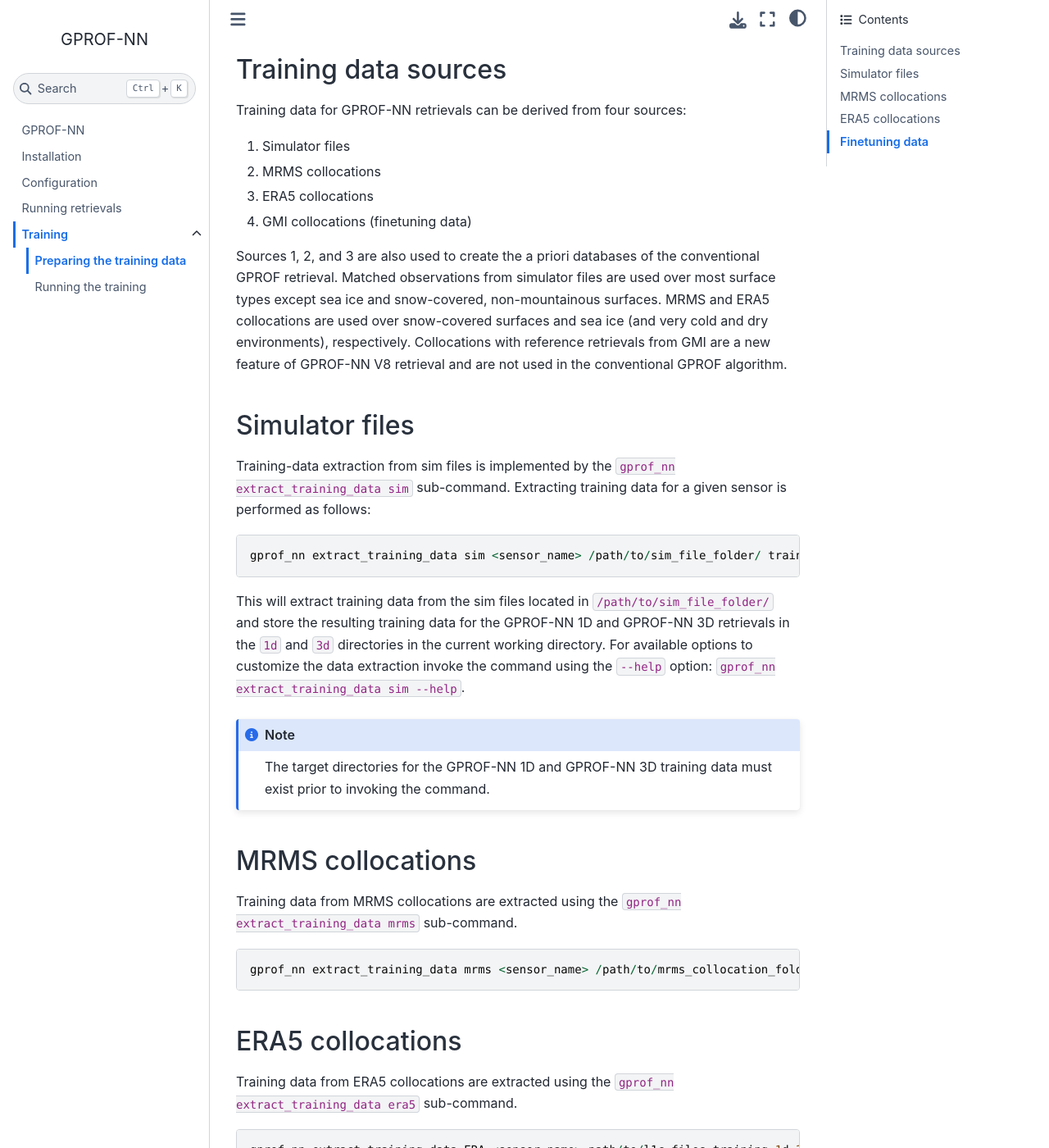
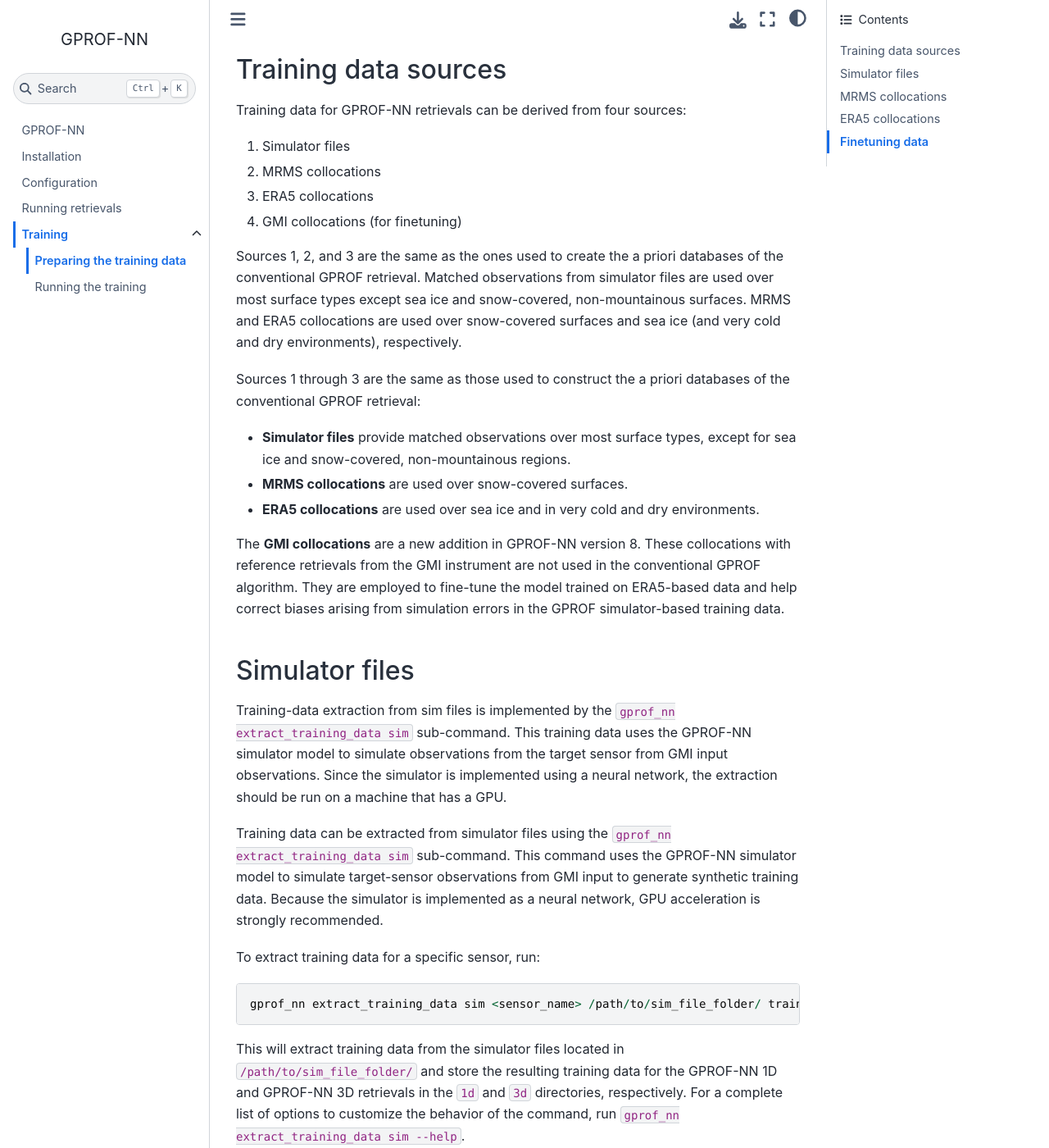
Before and after one commit to simonpf/gprof_nn, a Jupyter Book: the page built from docs/training_data.md, in a window 1280 px wide and 1400 px high, scrolled down 191 px. Shown: the whole window at 82% size. Built offline with Jupyter Book 1.0.4 settings and Sphinx 7.4.7 and the Sphinx Book theme 1.1.4, drawn with Linux system fonts in a browser that asks for light colours; some of the changed text lies outside the part shown.

`````diff
--- a/docs/training_data.md
+++ b/docs/training_data.md
@@ -1,6 +1,6 @@
 # Preparing the training data
 
-Training retrieval models for the GPROF-NN retrieval requires the preparation of sensor-specific training data. This training data can be extracted using the ``gprof_nn extract_training_data`` command.
+This section describes how to generate the sensor-specific training data for the GPROF-NN retrieval. The training data for each sensor is comprised of subsets extracted from different sources using the ``gprof_nn extract_training_data`` command.
 
 ## Training data sources
 
@@ -9,38 +9,52 @@
 1. Simulator files
 2. MRMS collocations
 3. ERA5 collocations
-4. GMI collocations (finetuning data)
+4. GMI collocations (for finetuning)
 
-Sources 1, 2, and 3 are also used to create the a priori databases of the
+Sources 1, 2, and 3 are the same as the ones used to create the a priori databases of the
 conventional GPROF retrieval. Matched observations from simulator files are used
 over most surface types except sea ice and snow-covered, non-mountainous
 surfaces. MRMS and ERA5 collocations are used over snow-covered surfaces and sea
-ice (and very cold and dry environments), respectively. Collocations with
-reference retrievals from GMI are a new feature of GPROF-NN V8 retrieval and are
-not used in the conventional GPROF algorithm.
+ice (and very cold and dry environments), respectively.
+
+Sources 1 through 3 are the same as those used to construct the a priori databases of the conventional GPROF retrieval:
+
+- **Simulator files** provide matched observations over most surface types, except for sea ice and snow-covered, non-mountainous regions.
+- **MRMS collocations** are used over snow-covered surfaces.
+- **ERA5 collocations** are used over sea ice and in very cold and dry environments.
+
+The **GMI collocations** are a new addition in GPROF-NN version 8. These collocations with reference retrievals from the GMI instrument are not used in the conventional GPROF algorithm. They are employed to fine-tune the model trained on ERA5-based data and help correct biases arising from simulation errors in the GPROF simulator-based training data.
 
 
 ## Simulator files
 
 Training-data extraction from sim files is implemented by the ``gprof_nn extract_training_data sim`` sub-command.
-Extracting training data for a given sensor  is performed as follows:
+This training data uses the GPROF-NN simulator model to simulate observations from the target sensor from GMI input
+observations. Since the simulator is implemented using a neural network, the extraction should be run on a machine that has a GPU.
+
+
+Training data can be extracted from simulator files using the `gprof_nn extract_training_data sim` sub-command. This command uses the GPROF-NN simulator model to simulate target-sensor observations from GMI input to generate synthetic training data. Because the simulator is implemented as a neural network, GPU acceleration is strongly recommended.
+
+To extract training data for a specific sensor, run:
 
 ````
 gprof_nn extract_training_data sim <sensor_name> /path/to/sim_file_folder/ training 1d 3d --simulator_model /path/to/simulator_model
 ````
 
-This will extract training data from the sim files located in ``/path/to/sim_file_folder/`` and store the resulting
-training data for the GPROF-NN 1D and GPROF-NN 3D retrievals in the ``1d`` and ``3d`` directories  in the current working directory.
-For available options to customize the data extraction invoke the command using the ``--help`` option: ``gprof_nn extract_training_data sim --help``.
+This will extract training data from the simulator files located in
+``/path/to/sim_file_folder/`` and store the resulting training data for the
+GPROF-NN 1D and GPROF-NN 3D retrievals in the ``1d`` and ``3d`` directories,
+respectively. For a complete list of options to customize the behavior of the
+command, run ``gprof_nn extract_training_data sim --help``.
+
 
 ```{note}
-The target directories for the GPROF-NN 1D and GPROF-NN 3D training data must exist prior to invoking the
-command.
+The output directories `1d` and `3d` must exist before running the command.
 ```
 
 ## MRMS collocations
 
-Training data from MRMS collocations are extracted using the ``gprof_nn extract_training_data mrms`` sub-command.
+Training data from MRMS collocations can be extracted using the ``gprof_nn extract_training_data mrms`` sub-command.
 
 ````
 gprof_nn extract_training_data mrms <sensor_name> /path/to/mrms_collocation_folder/ /path/to/l1c_files training 1d 3d
@@ -56,8 +70,10 @@
 
 ## Finetuning data
 
-Training data from CMB collocations are extracted using the ``gprof_nn extract_training_data finetuning`` sub-command.
+Finally, training data from GMI reference retrievals can be extract as follows:
 
 ````
-gprof_nn extract_training_data finetuning /path/to/collocations/ training 1d 3d
+gprof_nn extract_training_data finetuning gmi <target_sensor> <year> <month> 1d 3d --retrieval_path /edata2/simon/gprof_v8/results/gmi/gprof_nn_3d
 ````
+
+This will extract training samples from collocations with GMI for the given year and month. To extract training samples for the full database period it will thus be necessary to invoke the command 12 times.
`````
Also changed, not shown: other parts of docs/training_data.md (+1 -1 lines), 1 other file.
